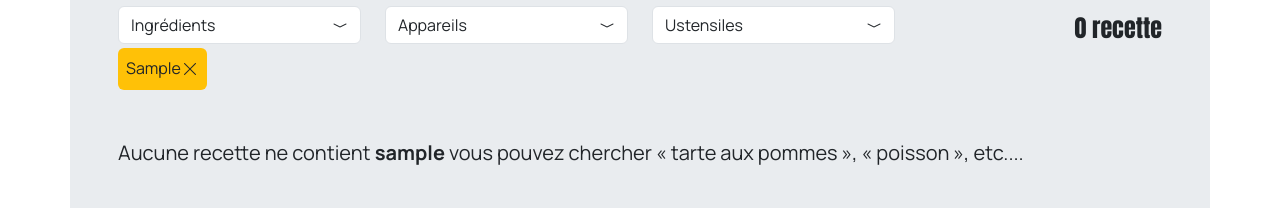
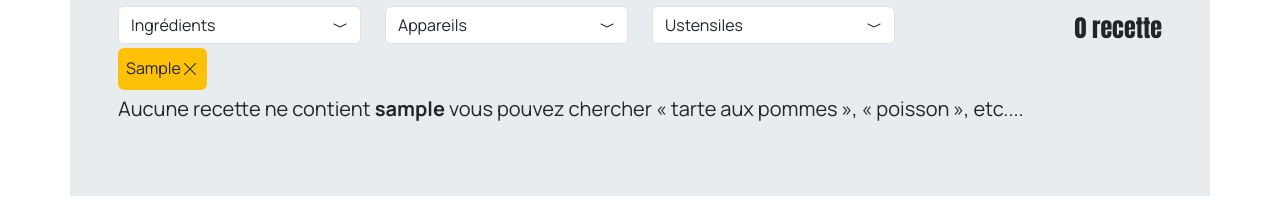
Before and after one commit to jdevis/PetitsPlats, a website with bundled scripts: page index.html in a window 1280 px wide. Both pictures are taken after typing "Sample" into the empty fields and a click on the button 1031 px from the left and 417 px from the top of the page. Shown: the part 647-855 px from the top of the page. Built offline with nearby package versions, Linux system fonts and the light colour scheme; files whose address does not match are found by name.

Commit message:
regex on input

```diff
--- a/index.html
+++ b/index.html
@@ -174,11 +174,11 @@
 			<!-- Tags section -->
 			<section class="my-1 d-flex" id="tagsContainer"></section>
 			<!-- Recipe cards section -->
+			<p class="col-12 fs-5 d-none" id="message"></p>
 			<section
 				class="mt-5 row align-items-start"
 				id="recipeCards"
 			></section>
-			<p class="col-12 fs-5 d-none" id="message"></p>
 		</main>
 		<script src="node_modules/bootstrap/dist/js/bootstrap.bundle.min.js"></script>
 		<script src="js/models.js" type="module"></script>
--- a/js/main.js
+++ b/js/main.js
@@ -9,6 +9,8 @@ let tagsSelected = new Array();
 let ingredientsArray = new Array();
 let ustensilsArray = new Array();
 let appliancesArray = new Array();
+//Regex
+const textRegex = /^[a-zA-Z]{2,}$/;
 // Containers
 const cardsWrapper = document.getElementById("recipeCards");
 const tagsWrapper = document.getElementById("tagsContainer");
@@ -150,11 +152,14 @@ function listenToForm() {
 				.querySelector("input[type='search']")
 				.value.trim()
 				.toLowerCase();
-			if (value.length > 2 && !tagsSelected.includes(value)) {
+			if (textRegex.test(value) && !tagsSelected.includes(value)) {
 				updateTags(value);
 				displayData(value, tagsWrapper, "tag");
 				assemblingSequences();
 				removeTags();
+			} else {
+				message.textContent = `votre recherche n'est pas valide: ${value}`;
+				message.classList.remove("d-none");
 			}
 		});
 	}
@@ -193,7 +198,6 @@ function removeTags() {
 
 /** Init */
 function assemblingSequences() {
-	console.time("loopFor");
 	// update recipes
 	recipesArray = filterArrays();
 	//update filters
@@ -208,7 +212,6 @@ function assemblingSequences() {
 	countRecipes();
 	// add listeners on forms and filters
 	listenToFilters();
-	console.timeEnd("loopFor");
 }
 assemblingSequences();
 listenToForm();
```
